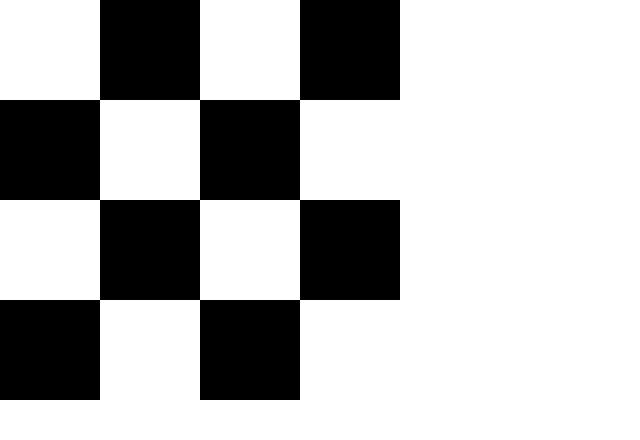
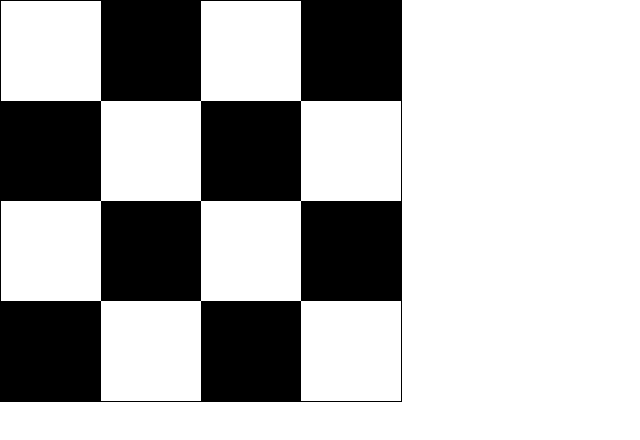
Before and after one commit to sleepbear669/front-end-start, a plain HTML site: page 05/ChessBoard/chessBoard.html in a window 1280 px wide. Shown: the whole page, without its empty margins (0-640 px from the left). Drawn offline with Linux system fonts and the light colour scheme.

Commit message:
05/ChessBoard project add outter border

```diff
--- a/05/ChessBoard/ChessBoard.css
+++ b/05/ChessBoard/ChessBoard.css
@@ -2,6 +2,10 @@ div.box {
     float: left;
     width: 100px;
     height: 100px;
+}
+#board{
+    display: inline-block;
+    border: 1px solid black;
 }
 #board :nth-child(4n+1){
     clear: both;
```
